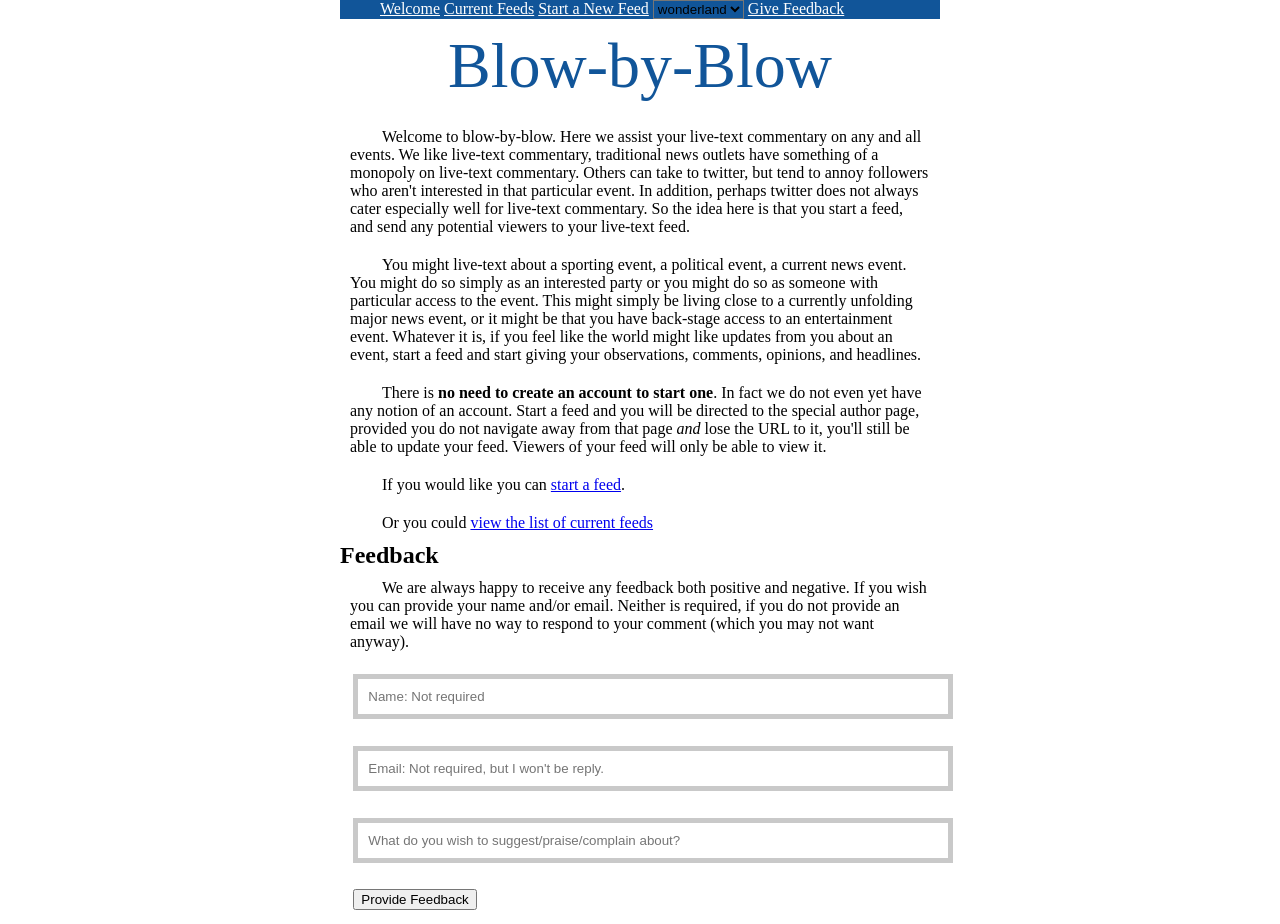
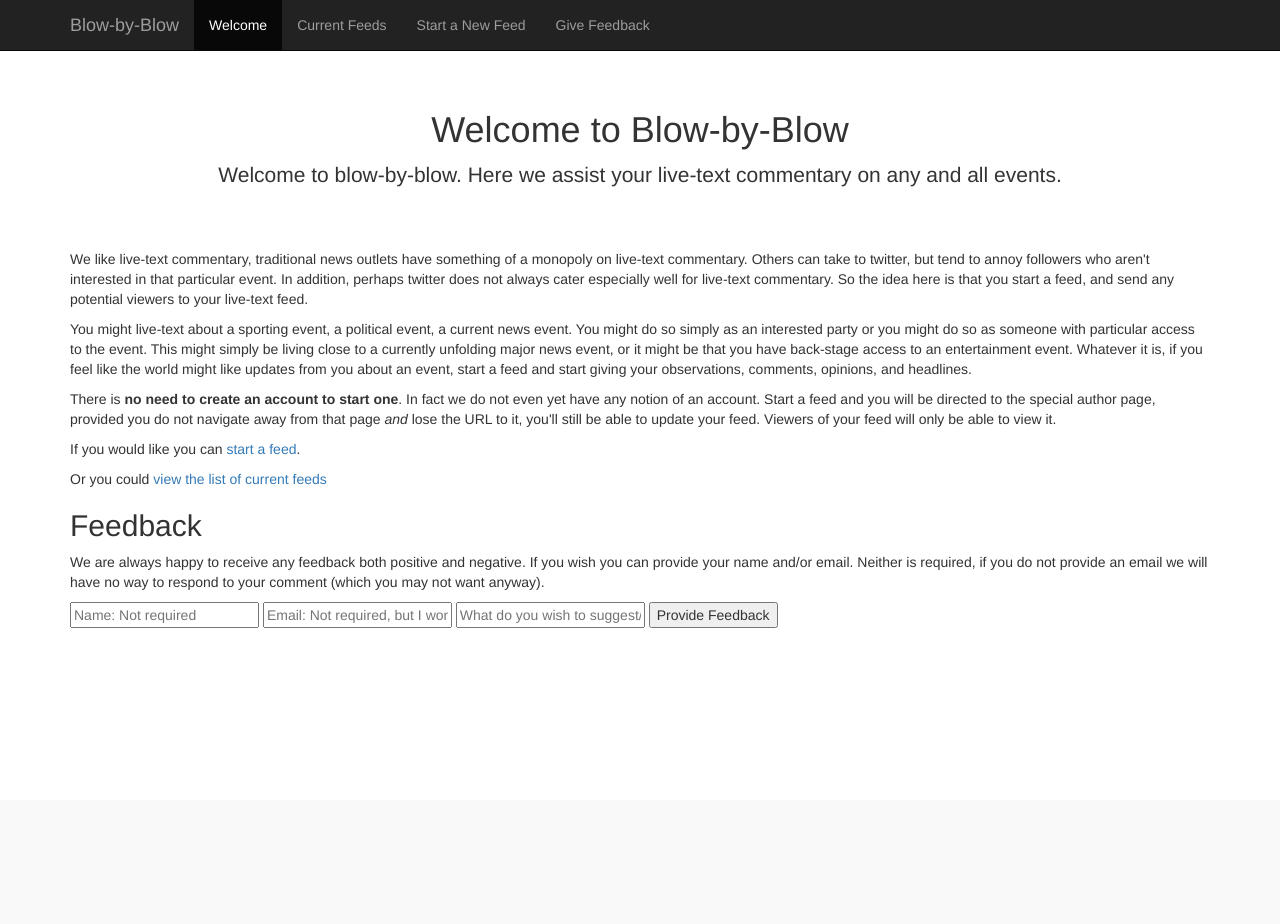
Before and after one commit to allanderek/blow-by-blow, a Python web app: template app/templates/frontpage.html in a window 1280 px wide. After the commit the page ends 628 px from the top, so only its background shows below. Run offline with Jinja, Linux system fonts and the light colour scheme; the template is opened without the code that fills it, so the values that code supplies are empty, except form fields; form fields are guessed from the names that the template uses; some libraries are stand-ins or nearby versions.

Commit message:
First attempt at giving the application something of a facelift. Now using Bootstrap. Not entirely done, in particular forms are not done at all but certainly the front page looks better.

```diff
--- a/app/main.py
+++ b/app/main.py
@@ -401,6 +401,5 @@ class BasicFunctionalityTest(flask.ext.testing.LiveServerTestCase):
 # Figure out if there is someway to do this automatically at least for
 # python anywhere.
 
-
 if __name__ == "__main__":
     application.run(debug=True, threaded=True)
--- a/app/templates/base.html
+++ b/app/templates/base.html
@@ -1,111 +1,60 @@
 <!DOCTYPE html>
 <html>
 <head>
+    <meta charset="utf-8">
+    <meta http-equiv="X-UA-Compatible" content="IE=edge">
+    <meta name="viewport" content="width=device-width, initial-scale=1">
+    <!-- The above 3 meta tags *must* come first in the head; any other head content must come *after* these tags -->
 
-<!-- following meta is needed by Persona -->
-<meta http-equiv="X-UA-Compatible" content="IE=Edge">
+    <!-- Bootstrap Latest compiled and minified CSS -->
+    <link rel="stylesheet" href="https://maxcdn.bootstrapcdn.com/bootstrap/3.3.6/css/bootstrap.min.css" integrity="sha384-1q8mTJOASx8j1Au+a5WDVnPi2lkFfwwEAa8hDDdjZlpLegxhjVME1fgjWPGmkzs7" crossorigin="anonymous">
     <title>Blow-by-blow</title>
 
 <style class="theme-agnostic">
-/* Make sure we use the more intuitive boxing model, though keep in
-   mind this is IE8+
- */
-* {
-  -webkit-box-sizing: border-box;
-     -moz-box-sizing: border-box;
-          box-sizing: border-box;
+body {
+  padding-top: 50px;
 }
-* {
-    margin: 0 auto;
+.lead-content {
+  padding: 40px 15px;
+  text-align: center;
 }
-
-p {
-   padding: 10px;
-   text-indent: 2em;
-}
-
-.page-title{
-    text-align: center;
-    font-size: 4em;
-    padding: 10px;
-    padding-bottom: 15px;
-}
-
-#main_menu ul li{
-    display: inline;
-}
-
-body {
-}
-
-.main-column{
-    max-width: 600px;
-}
-
-.feedback-controls input,
-.feedback-controls textarea{
-  margin: 1em;
-  padding: 10px;
-  border: solid 5px #c9c9c9;
-  transition: border 0.3s;
-  width: 100%;
-}
-
-.feedback-controls input:focus,
-.feedback-controls textarea:focus{
-  border: solid 5px #6AC5AC;
-}
-
-.feedback-controls button{
-  margin: 1em;
-}
-
 </style>
 <style class="theme-style wonderland">
-.page-title{
-  color: #888888;
-}
-#main_menu{
-  background-color: #888888;
-}
-#main_menu ul li a{
-  color: #551A8B;
-}
-#theme-selector{
-  background-color: #888888;
-}
 </style>
 <style class="theme-style wind-up">
-.page-title{
-  color: #115599;
-}
-#main_menu{
-  background-color: #115599;
-}
-
-#main_menu ul li a{
-  color: #FFFFFF;
-}
-#theme-selector{
-  background-color: #115599;
-}
 </style>
 {% block page_css %}
 {% endblock %}
 </head>
 <body>
 
-<div id="main_menu" class="main-column">
-    <ul>
-        <li><a href="{{ url_for('frontpage') }}">Welcome</a></li>
-        <li><a href="{{ url_for('current_feeds')}}">Current Feeds</a></li>
-        <li><a href="{{url_for('start_feed')}}">Start a New Feed</a></li>
-        <li><select id="theme-selector" onchange="switch_theme(this.selectedIndex);">
-        </select></li>
+    <nav class="navbar navbar-inverse navbar-fixed-top">
+      <div class="container">
+        <div class="navbar-header">
+          <button type="button" class="navbar-toggle collapsed" data-toggle="collapse" data-target="#navbar" aria-expanded="false" aria-controls="navbar">
+            <span class="sr-only">Toggle navigation</span>
+            <span class="icon-bar"></span>
+            <span class="icon-bar"></span>
+            <span class="icon-bar"></span>
+          </button>
+          <a class="navbar-brand" href="#">Blow-by-Blow</a>
+        </div>
+        <div id="navbar" class="collapse navbar-collapse">
+          <ul class="nav navbar-nav">
+            <li {% if active_page == 'frontpage' %} class="active"{% endif%}>
+                <a href="{{ url_for('frontpage') }}">Welcome</a></li>
+            <li {% if active_page == 'current_feeds' %} class="active"{% endif%}>
+                <a href="{{ url_for('current_feeds')}}">Current Feeds</a></li>
+            <li {% if active_page == 'start_feed' %} class="active"{% endif%}>
+                <a href="{{url_for('start_feed')}}">Start a New Feed</a></li>
             <li><a href="#feedback-area">Give Feedback</a></li>
           </ul>
+        </div><!--/.nav-collapse -->
       </div>
+    </nav>
 
+<div class="container">
+  <div class="lead-content">
     {% with messages = get_flashed_messages() %}
        {% if messages %}
           <ul class=flashes>
@@ -115,8 +64,12 @@ body {
           </ul>
        {% endif %}
     {% endwith %}
+    {% block lead_content %}
+    {% endblock %}
+  </div><!-- /.lead-content -->
 
-{% block content %}
+
+    {% block main_content %}
     {% endblock %}
 
     <div id="feedback-area" class="main-column">
@@ -136,31 +89,15 @@ body {
         <button type="submit" class="feedback_submit_button"
                 id="feedback_submit_button" name="feedback_submit_button">Provide Feedback</button>
       </form>
-</div>
+    </div><!-- /#.feedback-area -->
+</div><!-- /.container -->
 
-
-<script src="http://ajax.googleapis.com/ajax/libs/jquery/1.7.1/jquery.min.js"></script>
-<script>
-  var theme_names = ["wonderland", "wind-up"];
-  function switch_theme(theme_index){
-    for (i = 0; i < theme_names.length; i++) {
-      theme_name = theme_names[i];
-      var css_selector = '.theme-style.' + theme_name;
-      $(css_selector).attr("disabled", !(i == theme_index));
-    }
-  }
-
-jQuery(document).ready(function(){
-  var select = document.getElementById('theme-selector');
-  for(i = 0; i < theme_names.length; i++){
-    var option = document.createElement('option');
-    var text_node = document.createTextNode(theme_names[i]);
-    option.appendChild(text_node);
-    select.appendChild(option);
-  }
-  switch_theme(0);
-})
-</script>
+<!-- jQuery (necessary for Bootstrap's JavaScript plugins) -->
+<script src="https://ajax.googleapis.com/ajax/libs/jquery/1.11.3/jquery.min.js"></script>
+<!-- Include all compiled plugins (below), or include individual files as needed -->
+<!-- Bootstrap Latest compiled and minified JavaScript -->
+<script src="https://maxcdn.bootstrapcdn.com/bootstrap/3.3.6/js/bootstrap.min.js"
+        integrity="sha384-0mSbJDEHialfmuBBQP6A4Qrprq5OVfW37PRR3j5ELqxss1yVqOtnepnHVP9aJ7xS" crossorigin="anonymous"></script>
 {% block page_scripts %}
 {% endblock %}
 </body>
--- a/app/templates/frontpage.html
+++ b/app/templates/frontpage.html
@@ -1,15 +1,18 @@
 {% extends "base.html" %}
-{% block content %}
+{% set active_page = "frontpage" %}
+{% block lead_content %}
 
-<div id="main-contents" class="main-column">
+<h1>Welcome to Blow-by-Blow</h1>
 
-<div class="main-column page-title">
-    Blow-by-Blow
-</div>
+<p class="lead">
+Welcome to blow-by-blow. Here we assist your live-text commentary on
+any and all events.
+</p>
+{% endblock %}
 
+{% block main_content %}
 <p>
-Welcome to blow-by-blow. Here we assist your live-text commentary on
-any and all events. We like live-text commentary, traditional news
+We like live-text commentary, traditional news
 outlets have something of a monopoly on live-text commentary. Others
 can take to twitter, but tend to annoy followers who aren't interested
 in that particular event. In addition, perhaps twitter does not always
@@ -46,6 +49,4 @@ If you would like you can
 Or you could <a href="{{url_for('current_feeds')}}">
 view the list of current feeds</a>
 </p>
-
-</div> <!-- End of main-contents -->
 {% endblock %}
```
Also changed, not shown: app/templates/current_feeds.html (+10 -6 lines), app/templates/view_feed.html (+10 -75 lines). Lines whose indentation alone changed are shown as unchanged.
